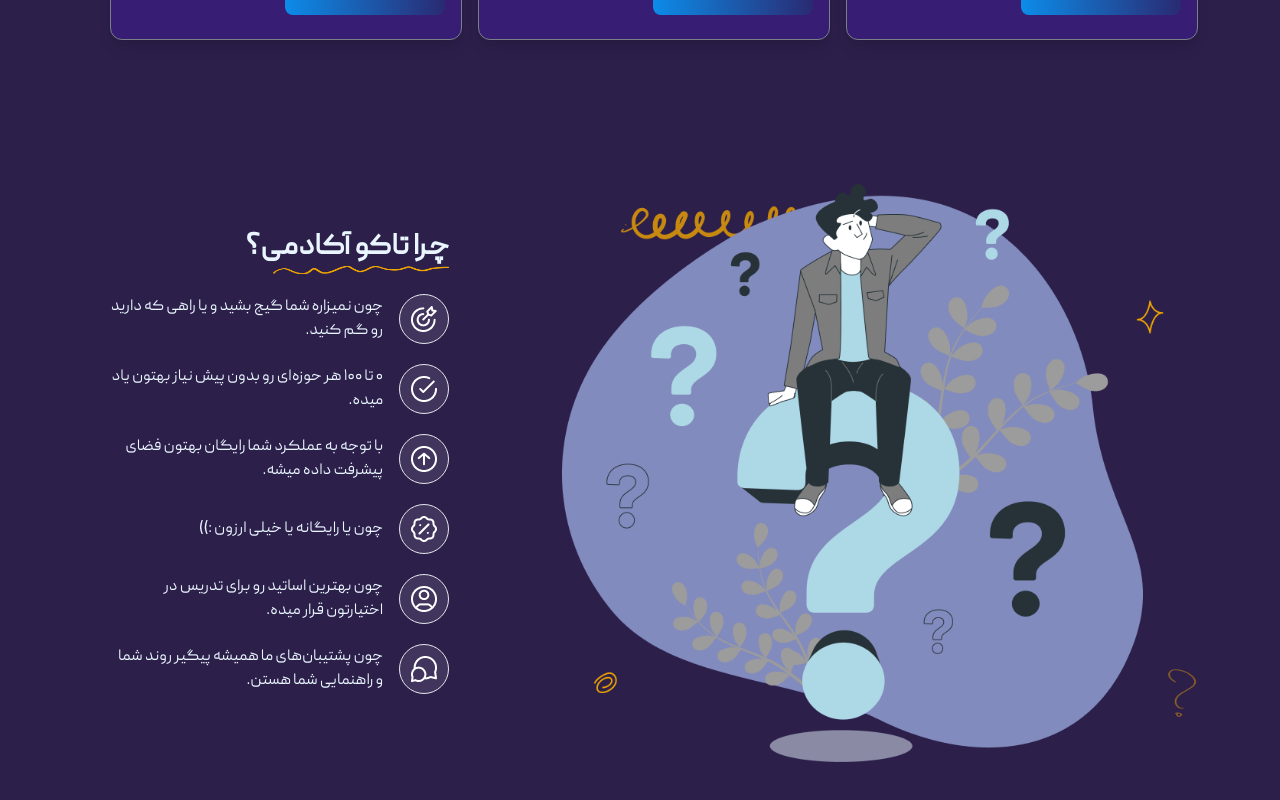
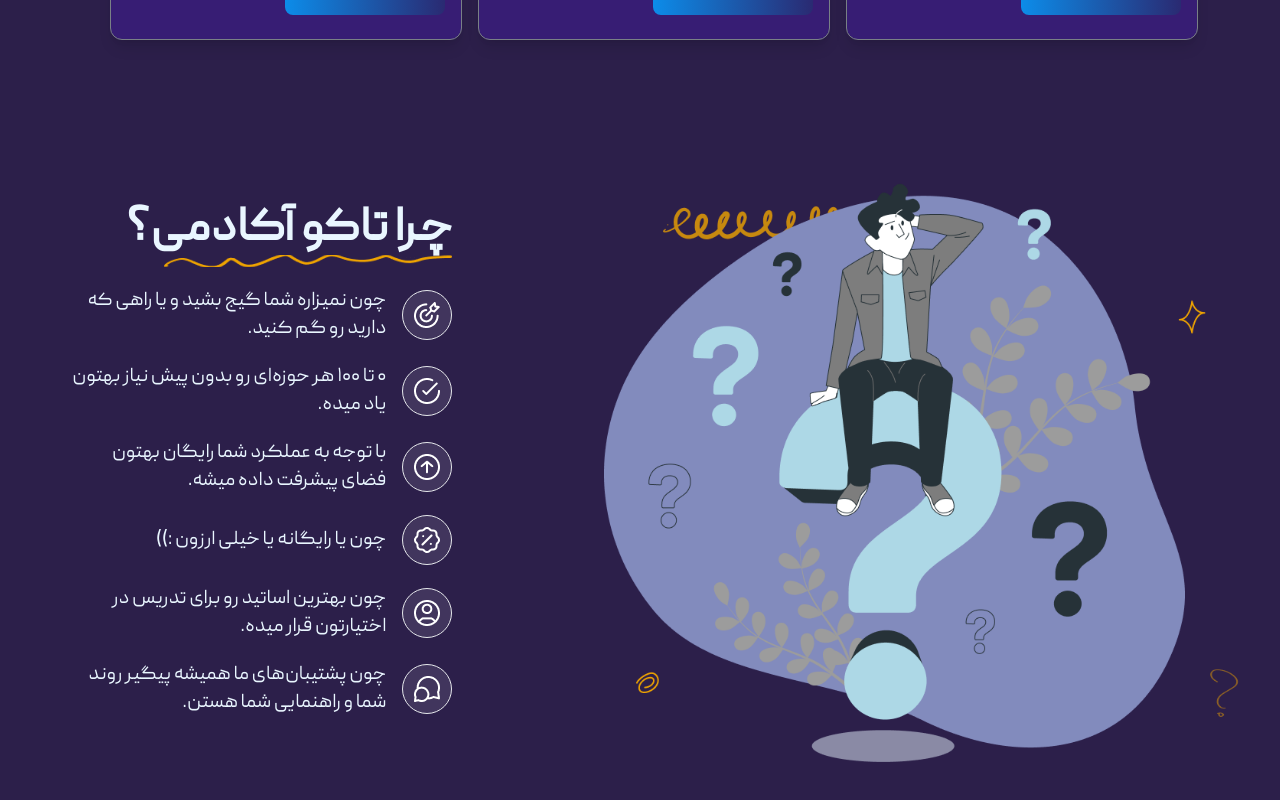
Before and after one commit to AmirhosseinDehghanazar/TakuAcademy-Frontend, a React (Vite) app in the folder TakuAcademy-Frontend/: page / in a window 1280 px wide. Shown: the part 2339-3139 px from the top of the page. Built offline with nearby package versions, Linux system fonts and the light colour scheme.

Commit message:
fixing few css for question thats it which inclues text size + underline size

```diff
--- a/TakuAcademy-Frontend/src/components/main/question/Question.jsx
+++ b/TakuAcademy-Frontend/src/components/main/question/Question.jsx
@@ -6,7 +6,7 @@
   return (
     <div className="flex mar-x flex-col-reverse question-parent justify-center items-center lg:flex-row my-24">
       {/* image element */}
-      <div className="">
+      <div>
         <img
           className="object-cover transition-all md:max-w-lg xl:max-w-2xl"
           src={question}
@@ -14,11 +14,11 @@
       </div>
 
       {/* question and reasons */}
-      <div className="flex flex-col justify-center gap-5">
+      <div className="flex md:text-lg xl:text-xl flex-col justify-center gap-5">
         {/* why taku */}
-        <div className="flex flex-col w-52">
-          <div className="font-bold text-3xl">چرا تاکو آکادمی؟</div>
-          <div className="bg-under w-44 h-2" />
+        <div className="flex flex-col w-52 lg:w-96">
+          <div className="font-bold text-3xl lg:text-5xl">چرا تاکو آکادمی؟</div>
+          <div className="bg-under w-44 lg:w-72 h-2 lg:h-3" />
         </div>
 
         {/* reasons */}
--- a/TakuAcademy-Frontend/src/components/main/question/question.css
+++ b/TakuAcademy-Frontend/src/components/main/question/question.css
@@ -1,5 +1,5 @@
 .question-parent {
-  gap: 6vw;
+  gap: 9vw;
 }
 
 .bg-dart {
```
